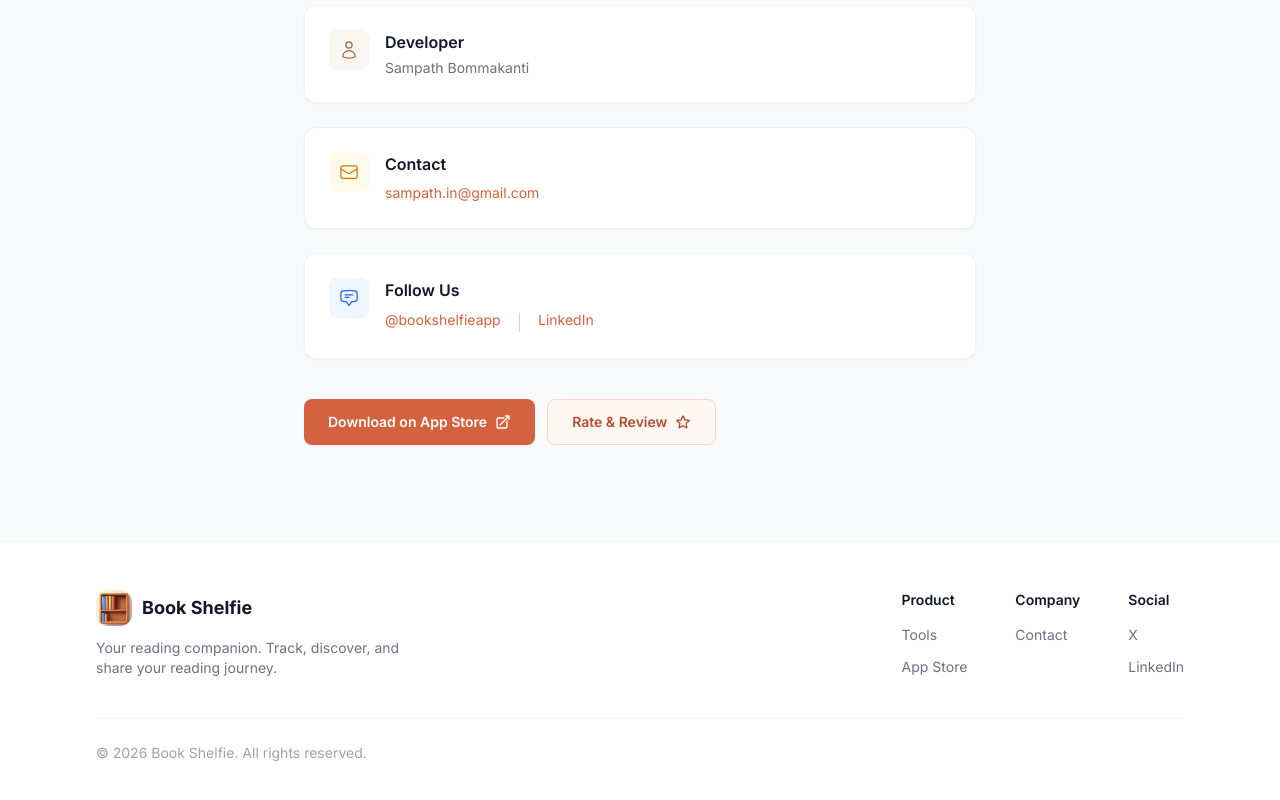
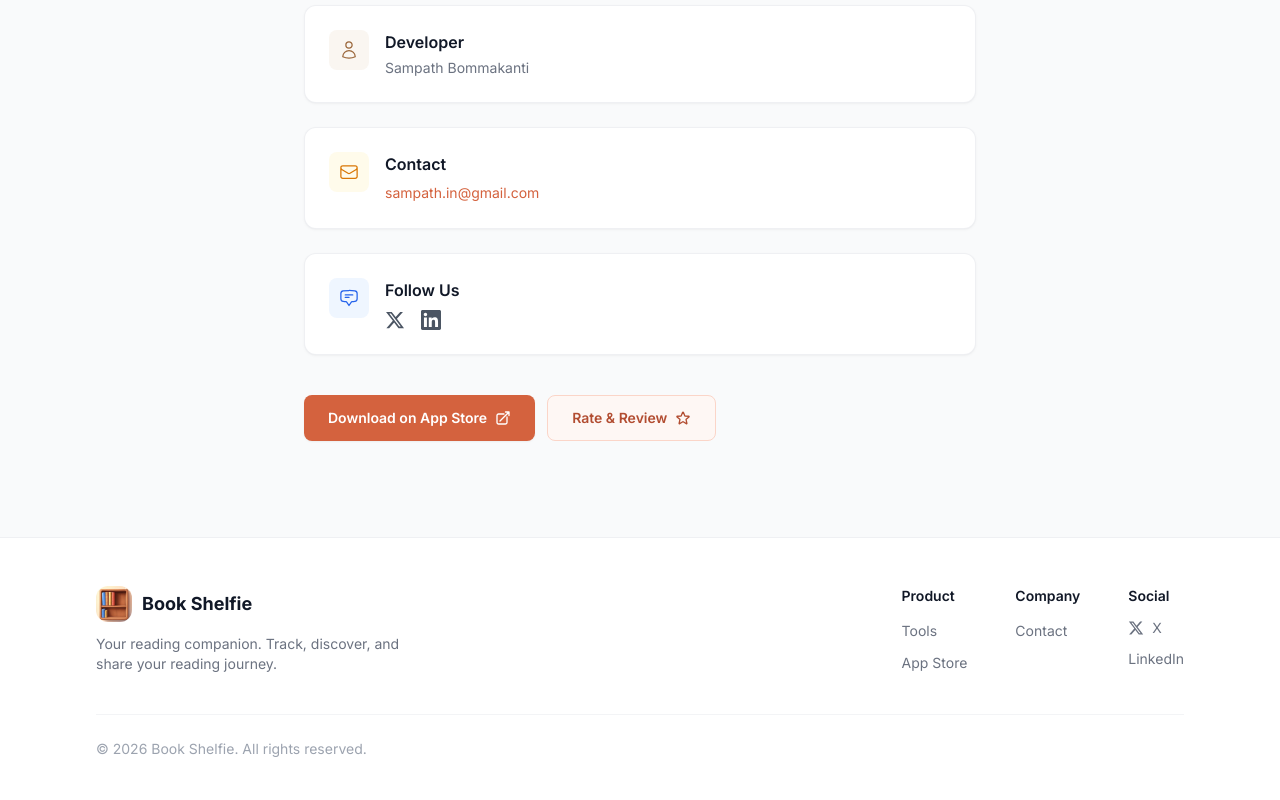
Before and after one commit to SamGit83/vercel-bookshelfie, a Next.js app: page /contact in a window 1280 px wide. Shown: the part 520-1320 px from the top of the page. Built offline with nearby package versions, Linux system fonts and the light colour scheme.

Commit message:
Udated socials and created a dedicated free tools page.

```diff
--- a/components/Footer.js
+++ b/components/Footer.js
@@ -32,7 +32,14 @@
             <div>
               <h4 className="text-sm font-semibold text-gray-900 mb-3">Social</h4>
               <ul className="space-y-2">
-                <li><a href="https://x.com/bookshelfieapp" target="_blank" rel="noopener noreferrer" className="text-sm text-gray-500 hover:text-brand-600 transition-colors">X</a></li>
+                <li>
+                  <a href="https://x.com/bookshelfieapp" target="_blank" rel="noopener noreferrer" className="text-sm text-gray-500 hover:text-brand-600 transition-colors flex items-center gap-2">
+                    <svg className="w-4 h-4" fill="currentColor" viewBox="0 0 24 24">
+                      <path d="M18.244 2.25h3.308l-7.227 8.26 8.502 11.24H16.17l-5.214-6.817L4.99 21.75H1.68l7.73-8.835L1.254 2.25H8.08l4.713 6.231zm-1.161 17.52h1.833L7.084 4.126H5.117z"/>
+                    </svg>
+                    X
+                  </a>
+                </li>
                 <li><a href="https://linkedin.com/company/bookshelfie" target="_blank" rel="noopener noreferrer" className="text-sm text-gray-500 hover:text-brand-600 transition-colors">LinkedIn</a></li>
               </ul>
             </div>
--- a/pages/contact.js
+++ b/pages/contact.js
@@ -98,12 +98,15 @@
                 <div>
                   <h3 className="font-semibold text-gray-900 mb-2">Follow Us</h3>
                   <div className="flex gap-4">
-                    <a href="https://x.com/bookshelfieapp" target="_blank" rel="noopener noreferrer" className="text-sm text-brand-600 hover:text-brand-700 hover:underline">
-                      @bookshelfieapp
+                    <a href="https://x.com/bookshelfieapp" target="_blank" rel="noopener noreferrer" className="text-gray-600 hover:text-brand-600 transition-colors">
+                      <svg className="w-5 h-5" fill="currentColor" viewBox="0 0 24 24">
+                        <path d="M18.244 2.25h3.308l-7.227 8.26 8.502 11.24H16.17l-5.214-6.817L4.99 21.75H1.68l7.73-8.835L1.254 2.25H8.08l4.713 6.231zm-1.161 17.52h1.833L7.084 4.126H5.117z"/>
+                      </svg>
                     </a>
-                    <span className="text-gray-300">|</span>
-                    <a href="https://linkedin.com/company/bookshelfie" target="_blank" rel="noopener noreferrer" className="text-sm text-brand-600 hover:text-brand-700 hover:underline">
-                      LinkedIn
+                    <a href="https://linkedin.com/company/bookshelfie" target="_blank" rel="noopener noreferrer" className="text-gray-600 hover:text-brand-600 transition-colors">
+                      <svg className="w-5 h-5" fill="currentColor" viewBox="0 0 24 24">
+                        <path d="M20.447 20.452h-3.554v-5.569c0-1.328-.027-3.037-1.852-3.037-1.853 0-2.136 1.445-2.136 2.939v5.667H9.351V9h3.414v1.561h.046c.477-.9 1.637-1.85 3.37-1.85 3.601 0 4.267 2.37 4.267 5.455v6.286zM5.337 7.433c-1.144 0-2.063-.926-2.063-2.065 0-1.138.92-2.063 2.063-2.063 1.14 0 2.064.925 2.064 2.063 0 1.139-.925 2.065-2.064 2.065zm1.782 13.019H3.555V9h3.564v11.452zM22.225 0H1.771C.792 0 0 .774 0 1.729v20.542C0 23.227.792 24 1.771 24h20.451C23.2 24 24 23.227 24 22.271V1.729C24 .774 23.2 0 22.222 0h.003z"/>
+                      </svg>
                     </a>
                   </div>
                 </div>
```
